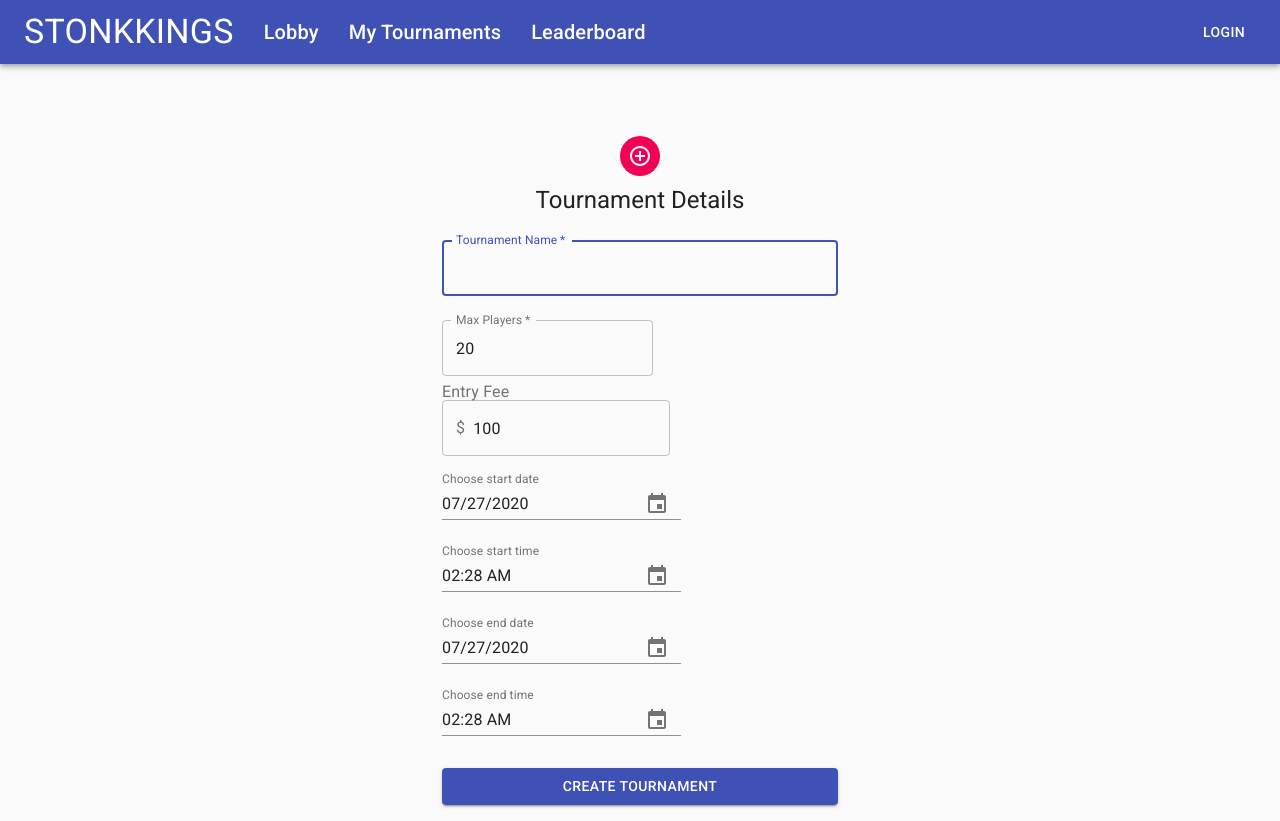
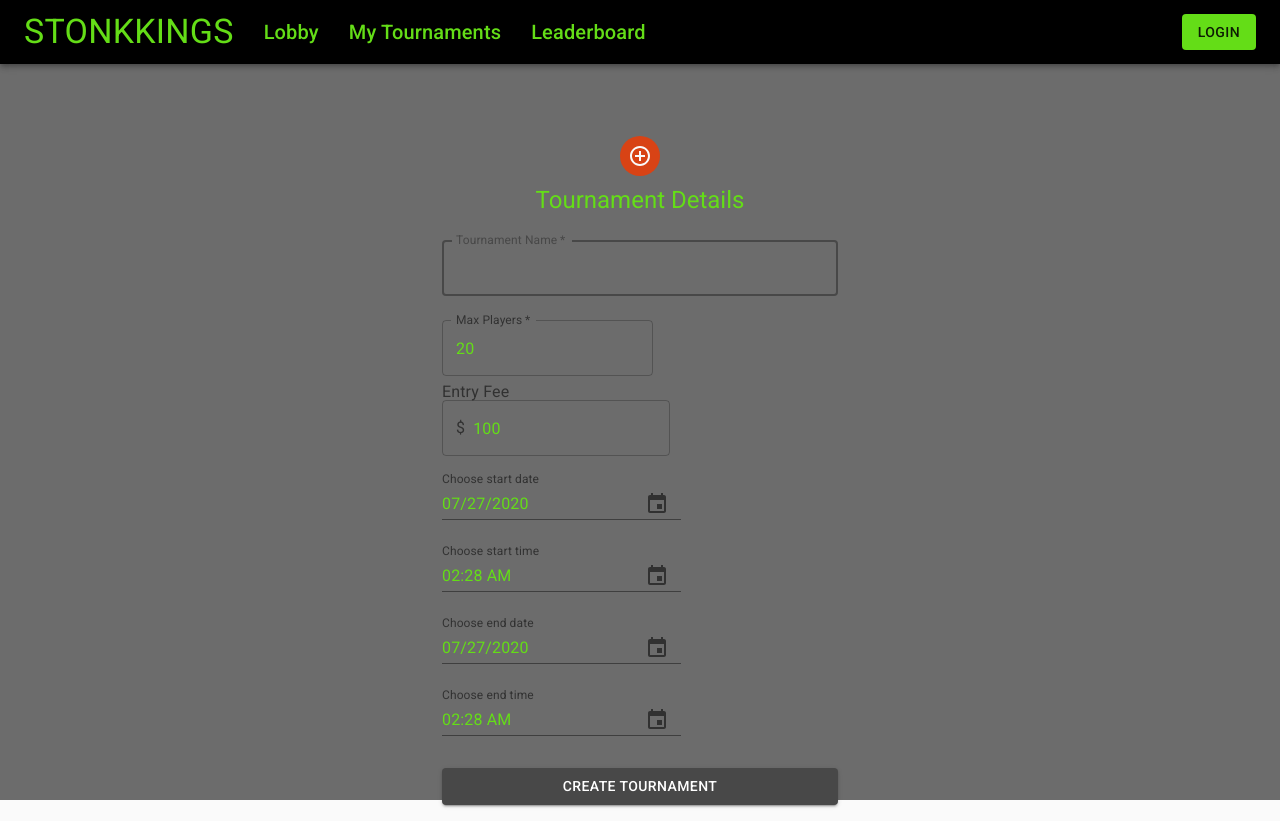
Before and after one commit to Colebuildanddevelop/StonkKings, a React (Create React App) app in the folder client/: page /create-tournament in a window 1280 px wide. Built offline with nearby package versions, Linux system fonts and the light colour scheme.

Commit message:
styled theme and navbar

```diff
--- a/client/src/App.js
+++ b/client/src/App.js
@@ -11,8 +11,18 @@ import Login from "./containers/Login";
 import Tournament from "./containers/Tournament";
 import NavBar from "./containers/NavBar";
 import CreateTournament from "./containers/CreateTournament";
+// MATERIAL UI
+import { withStyles } from '@material-ui/core/styles';
 
-
+const useStyles = (theme) => ({
+  root: {
+    flexGrow: 1,
+  },
+  app: {
+    backgroundColor: theme.palette.primary.light,
+    height: '100vh'
+  }
+});
 
 class App extends React.Component {
 
@@ -23,8 +33,9 @@ class App extends React.Component {
   }
 
   render() {
+    const { classes } = this.props;
     return (
-      <div className="App">
+      <div className={classes.app}>
         <BrowserRouter>
           <NavBar />
           <Switch>
@@ -70,4 +81,4 @@ const mapStateToProps = state => ({
 export default connect(
   mapStateToProps,
   { loginWithToken }
-)(App);
+)(withStyles(useStyles, {withTheme: true})(App));
--- a/client/src/components/TournamentModal.js
+++ b/client/src/components/TournamentModal.js
@@ -117,7 +117,7 @@ const TournamentModal = (props) => {
             <AlertDisplay />
           </Dialog>
         </div>
-      ) : null};
+      ) : null}
     </div>
   );
 }
--- a/client/src/containers/CreateTournament.js
+++ b/client/src/containers/CreateTournament.js
@@ -19,7 +19,6 @@ import { withStyles } from '@material-ui/core/styles';
 import AddCircleOutlineIcon from '@material-ui/icons/AddCircleOutline';
 import InputAdornment from "@material-ui/core/InputAdornment";
 import OutlinedInput from "@material-ui/core/OutlinedInput";
-
 
 const useStyles = (theme) => ({
   paper: {
--- a/client/src/containers/NavBar.js
+++ b/client/src/containers/NavBar.js
@@ -9,10 +9,15 @@ import Typography from '@material-ui/core/Typography';
 import Button from '@material-ui/core/Button';
 import IconButton from '@material-ui/core/IconButton';
 import MenuIcon from '@material-ui/icons/Menu';
+import Grid from '@material-ui/core/Grid';
+import Avatar from '@material-ui/core/Avatar';
 
 const useStyles = (theme) => ({
   root: {
     flexGrow: 1,
+  },
+  nav: {
+    backgroundColor: theme.palette.primary.dark
   },
   menuButton: {
     marginRight: theme.spacing(2),
@@ -21,6 +26,19 @@ const useStyles = (theme) => ({
     textDecoration: 'none',
     marginRight: 30
   },
+  userContainer: {
+    padding: 10,
+    alignContent: "right"
+  },
+  username: {
+    paddingTop: 10
+  },
+  credits: {
+    paddingLeft: 5
+  },
+  loginButton: {
+    backgroundColor: theme.palette.text.primary
+  }
 });
 
 class NavBar extends React.Component {
@@ -28,27 +46,51 @@ class NavBar extends React.Component {
     const { classes } = this.props;
     return (
       <div className={classes.root}>
-        <AppBar position="static">
+        <AppBar position="static" className={classes.nav}>
           <Toolbar>
-            <Typography component={Link} to={"/"} variant="h4" color="inherit" className={classes.title}>
+            <Typography component={Link} to={"/"} variant="h4" color="textPrimary" className={classes.title}>
               STONKKINGS
             </Typography>
-            <Typography component={Link} to={"/"} variant="h6" color="inherit" className={classes.title}>
+            <Typography component={Link} to={"/"} variant="h6" color="textPrimary" className={classes.title}>
               Lobby
             </Typography>
-            <Typography component={Link} to={"/"} variant="h6" color="inherit" className={classes.title}>
+            <Typography component={Link} to={"/"} variant="h6" color="textPrimary" className={classes.title}>
               My Tournaments
             </Typography>
-            <Typography component={Link} to={"/"} variant="h6" color="inherit" style={{flexGrow: 1}} className={classes.title}>
+            <Typography component={Link} to={"/"} variant="h6" color="textPrimary" style={{flexGrow: 1}} className={classes.title}>
               Leaderboard
             </Typography>
             {this.props.currentUser && !this.props.currentUser.message ?
             (
-              <Typography component={Link} to={"/"} variant="h6" color="inherit" className={classes.title}>
-                Stonk Credits: {this.props.currentUser.accountBalance}
-              </Typography>
+              <div>
+                <Grid container className={classes.userContainer}>
+                  <Grid xs={4}>
+                  </Grid>
+                  <Grid item xs={2}>
+                    <Avatar src={this.props.currentUser.avatar}/>
+                  </Grid>
+                  <Grid item xs={3} className={classes.username}>
+                    <Typography variant="h6" align="left">
+                      {this.props.currentUser.username}
+                    </Typography>
+                  </Grid>
+                  <Grid xs={12}>
+                    <Typography className={classes.credits} align="right" variant="h6" color="textPrimary">
+                      Stonk Credits: {this.props.currentUser.accountBalance}
+                    </Typography>
+                  </Grid>
+                </Grid>
+              </div>
             ) : (
-              <Button component={Link} to={"/login"} color="inherit">Login</Button>
+              <Button
+                className={classes.loginButton}
+                variant="contained"
+                component={Link}
+                to={"/login"}
+                color="textPrimary"
+              >
+                Login
+              </Button>
             )}
           </Toolbar>
         </AppBar>
--- a/client/src/index.js
+++ b/client/src/index.js
@@ -2,12 +2,34 @@ import React from 'react';
 import ReactDOM from 'react-dom';
 import App from './App';
 
-import { Provider } from 'react-redux'
-import store from "./redux/store"
+import { Provider } from 'react-redux';
+import store from "./redux/store";
+
+import { createMuiTheme }  from '@material-ui/core/styles';
+import { ThemeProvider } from '@material-ui/core/styles';
+import green from '@material-ui/core/colors/green';
+import grey from '@material-ui/core/colors/grey';
+
+const theme = createMuiTheme({
+  palette: {
+    primary: {
+      main: "#484848",
+      dark: "#000000"
+    },
+    secondary: {
+      main: "#d84315"
+    },
+    text: {
+      primary: "#64dd17"
+    }
+  }
+})
 
 ReactDOM.render(
-  <Provider store={store}>
-    <App />
-  </Provider>,
+  <ThemeProvider theme={theme}>
+    <Provider store={store}>
+      <App />
+    </Provider>
+  </ThemeProvider>,
   document.getElementById('root')
 );
```
Also changed, not shown: 2 other files (tests, documents, lock files or other folders).
